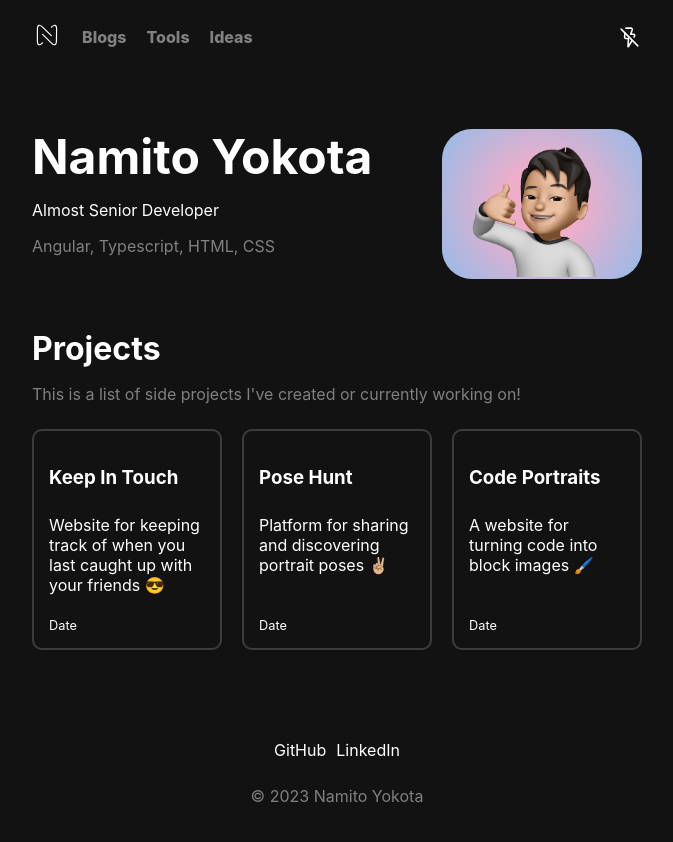
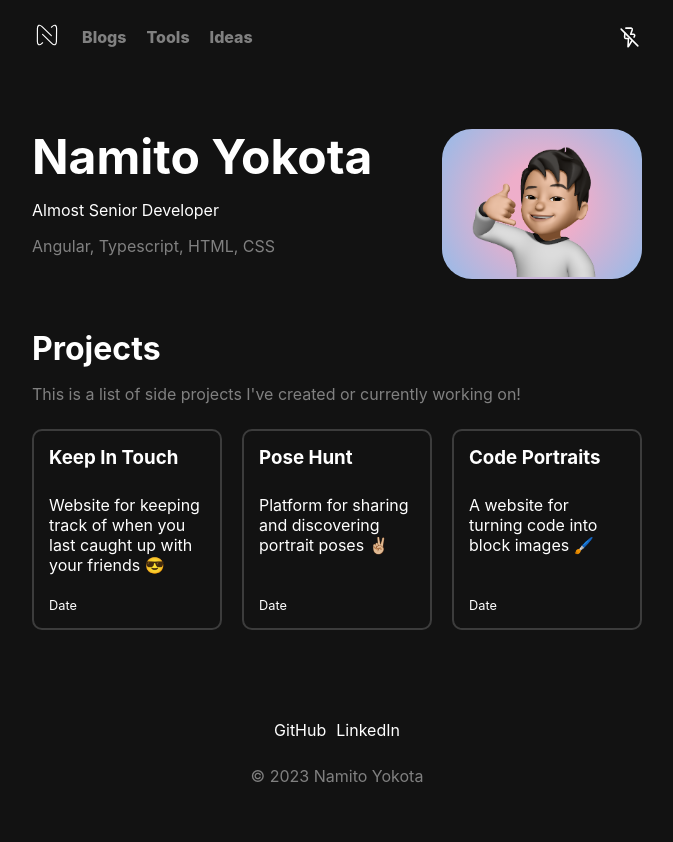
Before and after one commit to namitoyokota/portfolio, a Next.js app: page / in a window 1280 px wide. Shown: the top 842 px of the page, without its empty margins (303-976 px from the left). Built offline with nearby package versions, Linux system fonts and the light colour scheme.

Commit message:
fix spacing on project card

```diff
--- a/pages/index.tsx
+++ b/pages/index.tsx
@@ -28,7 +28,7 @@ export const Index = (): JSX.Element => {
             <div className={styles.projectspane}>
                 <Link href="https://www.keepintouch.cc" passHref>
                     <a className={styles.project} target="_blank" rel="noopener noreferrer">
-                        <h3>Keep In Touch</h3>
+                        <h3 className={styles.projectname}>Keep In Touch</h3>
                         <p>Website for keeping track of when you last caught up with your friends 😎</p>
                         <p className={styles.date}>Date</p>
                     </a>
@@ -36,7 +36,7 @@ export const Index = (): JSX.Element => {
 
                 <Link href="https://github.com/namitoyokota/PoseHunt" passHref>
                     <a className={styles.project} target="_blank" rel="noopener noreferrer">
-                        <h3>Pose Hunt</h3>
+                        <h3 className={styles.projectname}>Pose Hunt</h3>
                         <p>Platform for sharing and discovering portrait poses ✌🏼</p>
                         <p className={styles.date}>Date</p>
                     </a>
@@ -44,7 +44,7 @@ export const Index = (): JSX.Element => {
 
                 <Link href="https://github.com/namitoyokota/CodePortraits" passHref>
                     <a className={styles.project} target="_blank" rel="noopener noreferrer">
-                        <h3>Code Portraits</h3>
+                        <h3 className={styles.projectname}>Code Portraits</h3>
                         <p>A website for turning code into block images 🖌️</p>
                         <p className={styles.date}>Date</p>
                     </a>
--- a/styles/Home.module.css
+++ b/styles/Home.module.css
@@ -197,6 +197,10 @@
     transform: scale(0.98);
 }
 
+.projectname {
+    margin-top: 10px;
+}
+
 .projectheader {
     display: grid;
     grid-template-columns: auto min-content;
```
